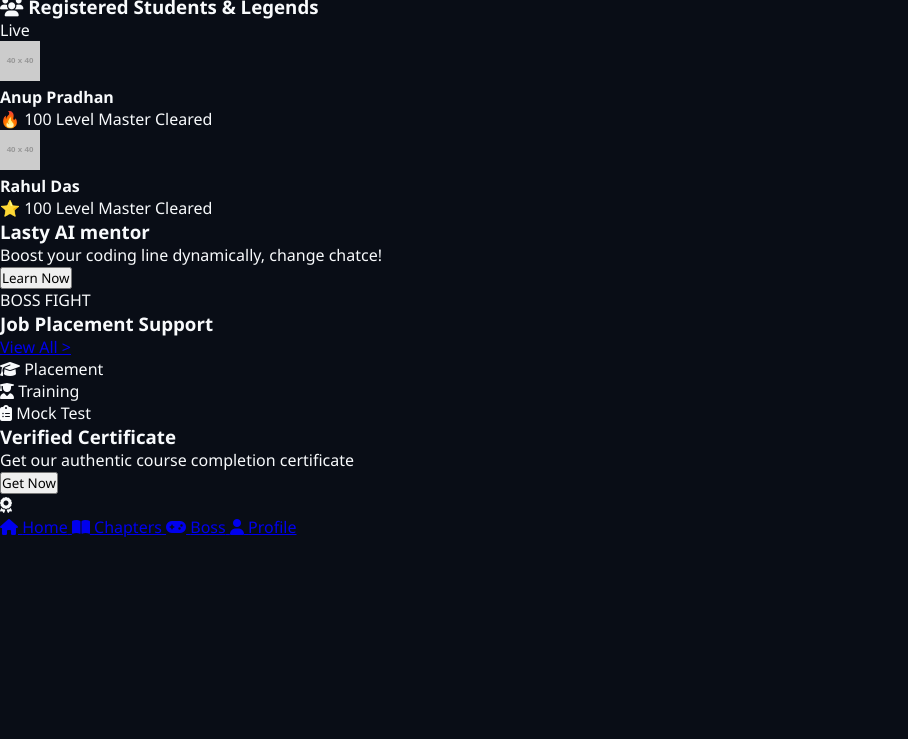
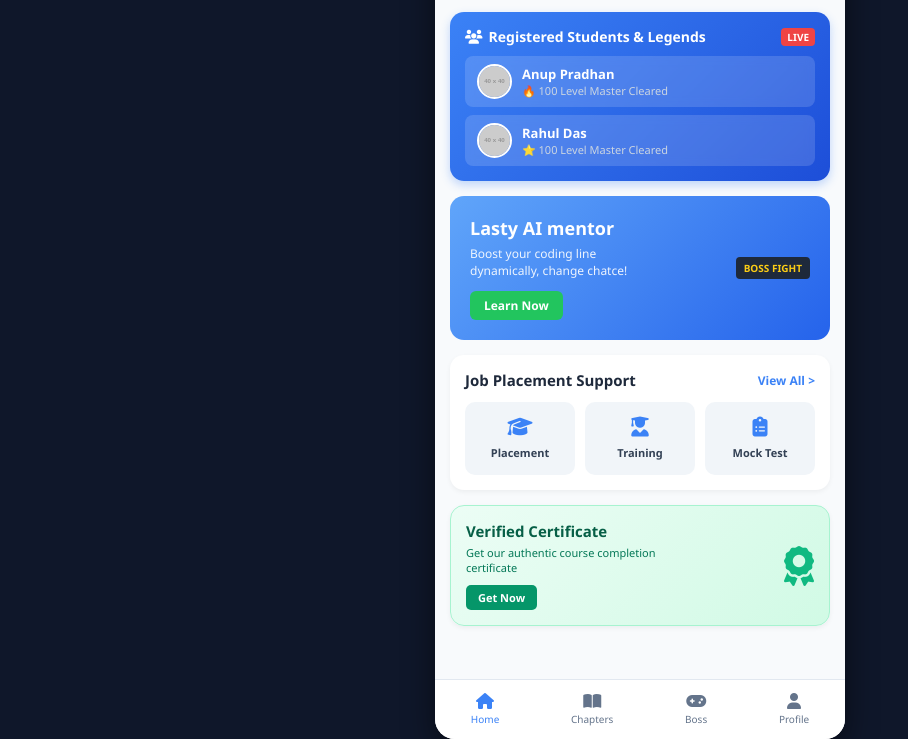
Before and after one commit to vmdynamicsgroup-ceo/GP-Codecraft, a website: page public/index.html in a window 1280 px wide. Shown: the part 61-800 px from the top of the page, without its empty margins (0-908 px from the left). Drawn offline with Linux system fonts and the light colour scheme; placeholder pictures from the web are drawn by us.

Commit message:
Refactor CSS for new layout and component styles
Removed old theme styles and added new styles for layout and components.

```diff
--- a/public/style.css
+++ b/public/style.css
@@ -1,418 +1,303 @@
-/* ===================================================
-   GP Codecraft - Modern Dark Developer Theme
-   Designed for VM Dynamics
-   =================================================== */
-
-/* CSS Variables for Uniform Theme */
-:root {
-  --bg-dark: #090d16;
-  --panel-bg: #131b2e;
-  --card-bg: #1a243b;
-  --border-color: #212d4a;
-  --border-highlight: #334155;
-
-  --primary-blue: #38bdf8;
-  --primary-blue-glow: rgba(56, 189, 248, 0.25);
-  --accent-green: #22c55e;
-  --accent-green-glow: rgba(34, 197, 94, 0.2);
-  --accent-purple: #818cf8;
-  --accent-purple-glow: rgba(129, 140, 248, 0.2);
-  --accent-red: #f87171;
-
-  --text-main: #f8fafc;
-  --text-muted: #94a3b8;
-  --text-sub: #cbd5e1;
-
-  --font-sans: 'Segoe UI', system-ui, -apple-system, BlinkMacSystemFont, Roboto, sans-serif;
-  --font-mono: 'Consolas', 'Fira Code', 'Monaco', monospace;
-}
-
-/* Base Reset & Styles */
 * {
-  box-sizing: border-box;
-  margin: 0;
-  padding: 0;
-  font-family: var(--font-sans);
+    margin: 0;
+    padding: 0;
+    box-sizing: border-box;
+    font-family: 'Segoe UI', Tahoma, Geneva, Verdana, sans-serif;
 }
 
 body {
-  background-color: var(--bg-dark);
-  color: var(--text-main);
-  min-height: 100vh;
-  display: flex;
-  flex-direction: column;
-  overflow-x: hidden;
+    background: #0f172a;
+    display: flex;
+    justify-content: center;
+    align-items: center;
+    min-height: 100vh;
 }
 
-/* Custom Scrollbars */
-::-webkit-scrollbar {
-  width: 6px;
-  height: 6px;
+/* Mobile Frame Wrapper */
+.mobile-container {
+    width: 100%;
+    max-width: 410px;
+    height: 100vh;
+    max-height: 850px;
+    background: #f8fafc;
+    display: flex;
+    flex-direction: column;
+    position: relative;
+    box-shadow: 0 10px 30px rgba(0,0,0,0.5);
+    border-radius: 20px;
+    overflow: hidden;
 }
 
-::-webkit-scrollbar-track {
-  background: var(--bg-dark);
+/* App Header */
+.app-header {
+    display: flex;
+    justify-content: space-between;
+    align-items: center;
+    padding: 15px 20px;
+    background: #ffffff;
+    border-bottom: 1px solid #e2e8f0;
 }
 
-::-webkit-scrollbar-thumb {
-  background: var(--border-color);
-  border-radius: 4px;
+.logo-area h2 {
+    font-size: 20px;
+    color: #1e293b;
+    font-weight: 700;
 }
 
-::-webkit-scrollbar-thumb:hover {
-  background: var(--primary-blue);
+.header-icons {
+    display: flex;
+    gap: 15px;
+    font-size: 18px;
+    color: #475569;
 }
 
-/* ===================================================
-   Navbar Header
-   =================================================== */
-.navbar {
-  background-color: var(--panel-bg);
-  border-bottom: 1px solid var(--border-color);
-  padding: 12px 24px;
-  display: flex;
-  justify-content: space-between;
-  align-items: center;
-  box-shadow: 0 4px 20px rgba(0, 0, 0, 0.4);
-  z-index: 100;
+.trophy-icon { color: #eab308; }
+.bell-icon { color: #ef4444; }
+
+/* Dashboard Scroll Area */
+.dashboard-scroll {
+    flex: 1;
+    overflow-y: auto;
+    padding: 15px;
+    padding-bottom: 70px;
 }
 
-.brand {
-  display: flex;
-  align-items: center;
-  gap: 12px;
+/* Registered Students & 100 Level Winners Box */
+.community-box {
+    background: linear-gradient(135deg, #3b82f6, #1d4ed8);
+    border-radius: 14px;
+    padding: 15px;
+    color: #fff;
+    margin-bottom: 15px;
+    box-shadow: 0 4px 10px rgba(59, 130, 246, 0.3);
 }
 
-.brand h1 {
-  font-size: 1.35rem;
-  font-weight: 700;
-  color: var(--primary-blue);
-  letter-spacing: 0.5px;
-  text-shadow: 0 0 12px var(--primary-blue-glow);
+.box-header {
+    display: flex;
+    justify-content: space-between;
+    align-items: center;
+    margin-bottom: 10px;
 }
 
-.subtitle {
-  font-size: 0.75rem;
-  color: var(--text-muted);
-  font-weight: 500;
+.box-header h3 {
+    font-size: 14px;
+    display: flex;
+    align-items: center;
+    gap: 6px;
 }
 
-.level-selector-wrap {
-  display: flex;
-  align-items: center;
-  gap: 12px;
-  font-size: 0.88rem;
-  color: var(--text-sub);
+.live-badge {
+    background: #ef4444;
+    font-size: 10px;
+    padding: 2px 6px;
+    border-radius: 4px;
+    font-weight: bold;
+    text-transform: uppercase;
 }
 
-.level-selector-wrap label {
-  font-weight: 600;
+.winners-slider {
+    display: flex;
+    flex-direction: column;
+    gap: 8px;
 }
 
-select {
-  background: var(--bg-dark);
-  color: var(--primary-blue);
-  border: 1px solid var(--border-color);
-  padding: 7px 12px;
-  border-radius: 6px;
-  font-weight: 600;
-  outline: none;
-  cursor: pointer;
-  transition: all 0.2s ease;
+.winner-card {
+    display: flex;
+    align-items: center;
+    gap: 10px;
+    background: rgba(255, 255, 255, 0.15);
+    padding: 8px 12px;
+    border-radius: 8px;
+    backdrop-filter: blur(5px);
 }
 
-select:hover, select:focus {
-  border-color: var(--primary-blue);
-  box-shadow: 0 0 10px var(--primary-blue-glow);
+.winner-card img {
+    width: 35px;
+    height: 35px;
+    border-radius: 50%;
+    object-fit: cover;
+    border: 2px solid #fff;
 }
 
-/* ===================================================
-   App Container & Layout Grid
-   =================================================== */
-.app-container {
-  display: flex;
-  flex: 1;
-  height: calc(100vh - 65px);
-  overflow: hidden;
+.winner-card h4 {
+    font-size: 13px;
+    font-weight: 600;
 }
 
-/* Sidebar */
-.sidebar {
-  width: 300px;
-  background-color: var(--panel-bg);
-  border-right: 1px solid var(--border-color);
-  display: flex;
-  flex-direction: column;
+.winner-card p {
+    font-size: 11px;
+    color: #cbd5e1;
 }
 
-.sidebar-header {
-  padding: 16px;
-  border-bottom: 1px solid var(--border-color);
-  display: flex;
-  justify-content: space-between;
-  align-items: center;
-  background: rgba(0, 0, 0, 0.15);
+/* AI Mentor Banner */
+.ai-banner {
+    background: linear-gradient(135deg, #60a5fa, #2563eb);
+    border-radius: 14px;
+    padding: 20px;
+    color: white;
+    display: flex;
+    justify-content: space-between;
+    align-items: center;
+    margin-bottom: 15px;
+    position: relative;
+    overflow: hidden;
 }
 
-.badge {
-  background: rgba(56, 189, 248, 0.1);
-  color: var(--primary-blue);
-  border: 1px solid var(--primary-blue);
-  padding: 4px 10px;
-  border-radius: 20px;
-  font-size: 0.75rem;
-  font-weight: 700;
-  letter-spacing: 0.5px;
+.ai-text h3 {
+    font-size: 18px;
+    margin-bottom: 5px;
 }
 
-.chapter-list {
-  flex: 1;
-  overflow-y: auto;
-  padding: 12px;
-  display: flex;
-  flex-direction: column;
-  gap: 6px;
+.ai-text p {
+    font-size: 12px;
+    opacity: 0.9;
+    margin-bottom: 12px;
+    max-width: 180px;
 }
 
-.chapter-item {
-  padding: 12px 14px;
-  border-radius: 8px;
-  cursor: pointer;
-  background-color: rgba(255, 255, 255, 0.02);
-  border: 1px solid transparent;
-  transition: all 0.25s cubic-bezier(0.4, 0, 0.2, 1);
-  display: flex;
-  align-items: center;
-  justify-content: space-between;
+.learn-btn {
+    background: #22c55e;
+    color: white;
+    border: none;
+    padding: 6px 14px;
+    font-size: 12px;
+    font-weight: bold;
+    border-radius: 6px;
+    cursor: pointer;
 }
 
-.chapter-item:hover {
-  background-color: rgba(56, 189, 248, 0.08);
-  border-color: rgba(56, 189, 248, 0.3);
-  transform: translateX(3px);
+.boss-tag {
+    background: #1e293b;
+    font-size: 10px;
+    padding: 4px 8px;
+    border-radius: 4px;
+    font-weight: bold;
+    color: #facc15;
 }
 
-.chapter-item.active {
-  background: linear-gradient(90deg, rgba(56, 189, 248, 0.15) 0%, rgba(56, 189, 248, 0.05) 100%);
-  border-color: var(--primary-blue);
-  box-shadow: 0 0 15px rgba(56, 189, 248, 0.1);
+/* Section Blocks */
+.section-block {
+    background: white;
+    border-radius: 14px;
+    padding: 15px;
+    margin-bottom: 15px;
+    box-shadow: 0 2px 5px rgba(0,0,0,0.05);
 }
 
-.chapter-item-title {
-  font-size: 0.88rem;
-  font-weight: 600;
-  color: var(--text-main);
+.section-title {
+    display: flex;
+    justify-content: space-between;
+    align-items: center;
+    margin-bottom: 12px;
 }
 
-/* ===================================================
-   Main Content & Cards
-   =================================================== */
-.main-content {
-  flex: 1;
-  padding: 24px;
-  overflow-y: auto;
-  display: flex;
-  flex-direction: column;
-  gap: 20px;
-  background-color: var(--bg-dark);
+.section-title h3 {
+    font-size: 15px;
+    color: #1e293b;
 }
 
-.card {
-  background-color: var(--panel-bg);
-  border: 1px solid var(--border-color);
-  border-radius: 12px;
-  padding: 20px;
-  box-shadow: 0 8px 24px rgba(0, 0, 0, 0.2);
-  transition: border-color 0.2s ease;
+.view-all {
+    font-size: 12px;
+    color: #3b82f6;
+    text-decoration: none;
+    font-weight: 600;
 }
 
-.card:hover {
-  border-color: var(--border-highlight);
+.services-grid {
+    display: grid;
+    grid-template-columns: repeat(3, 1fr);
+    gap: 10px;
 }
 
-.tag {
-  background: var(--primary-blue);
-  color: #000;
-  font-weight: 700;
-  font-size: 0.7rem;
-  padding: 3px 8px;
-  border-radius: 4px;
-  text-transform: uppercase;
-  letter-spacing: 0.5px;
+.service-card {
+    background: #f1f5f9;
+    padding: 15px 10px;
+    border-radius: 10px;
+    text-align: center;
+    display: flex;
+    flex-direction: column;
+    align-items: center;
+    gap: 8px;
 }
 
-.topic-tag {
-  background: var(--accent-purple);
-  color: #ffffff;
+.service-card i {
+    font-size: 20px;
+    color: #3b82f6;
 }
 
-.chapter-meta {
-  display: flex;
-  gap: 8px;
-  margin-bottom: 12px;
+.service-card span {
+    font-size: 11px;
+    font-weight: 600;
+    color: #334155;
 }
 
-#chapterTitle {
-  margin-bottom: 10px;
-  color: var(--text-main);
-  font-size: 1.4rem;
-  font-weight: 700;
+/* Certificate Section */
+.certificate-box {
+    background: linear-gradient(135deg, #ecfdf5, #d1fae5);
+    border: 1px solid #a7f3d0;
+    display: flex;
+    justify-content: space-between;
+    align-items: center;
 }
 
-#chapterDescription {
-  color: var(--text-muted);
-  line-height: 1.6;
-  font-size: 0.95rem;
-  white-space: pre-line;
+.cert-info h3 {
+    font-size: 15px;
+    color: #065f46;
+    margin-bottom: 4px;
 }
 
-/* ===================================================
-   Code Playground & Editor
-   =================================================== */
-textarea {
-  width: 100%;
-  height: 160px;
-  background-color: #050811;
-  color: var(--primary-blue);
-  border: 1px solid var(--border-color);
-  border-radius: 8px;
-  padding: 14px;
-  font-family: var(--font-mono);
-  font-size: 0.92rem;
-  line-height: 1.5;
-  margin-top: 12px;
-  resize: vertical;
-  outline: none;
-  transition: all 0.2s ease;
+.cert-info p {
+    font-size: 11px;
+    color: #047857;
+    margin-bottom: 10px;
+    max-width: 200px;
 }
 
-textarea:focus {
-  border-color: var(--primary-blue);
-  box-shadow: 0 0 12px var(--primary-blue-glow);
+.get-cert-btn {
+    background: #059669;
+    color: white;
+    border: none;
+    padding: 5px 12px;
+    font-size: 11px;
+    font-weight: bold;
+    border-radius: 5px;
+    cursor: pointer;
 }
 
-.action-bar {
-  display: flex;
-  gap: 12px;
-  margin: 14px 0;
+.cert-icon i {
+    font-size: 40px;
+    color: #10b981;
 }
 
-.btn {
-  flex: 1;
-  padding: 12px;
-  border: none;
-  border-radius: 8px;
-  font-weight: 700;
-  font-size: 0.9rem;
-  cursor: pointer;
-  transition: all 0.2s ease;
-  display: flex;
-  align-items: center;
-  justify-content: center;
-  gap: 6px;
+/* Bottom Navigation */
+.bottom-nav {
+    position: absolute;
+    bottom: 0;
+    left: 0;
+    width: 100%;
+    height: 60px;
+    background: #ffffff;
+    border-top: 1px solid #e2e8f0;
+    display: flex;
+    justify-content: space-around;
+    align-items: center;
+    z-index: 100;
 }
 
-.btn-success {
-  background-color: var(--accent-green);
-  color: #000;
-  box-shadow: 0 4px 12px var(--accent-green-glow);
+.nav-item {
+    display: flex;
+    flex-direction: column;
+    align-items: center;
+    text-decoration: none;
+    color: #64748b;
+    font-size: 10px;
+    gap: 3px;
 }
 
-.btn-success:hover {
-  background-color: #16a34a;
-  transform: translateY(-1px);
+.nav-item i {
+    font-size: 16px;
 }
 
-.btn-ai {
-  background-color: var(--accent-purple);
-  color: #ffffff;
-  box-shadow: 0 4px 12px var(--accent-purple-glow);
+.nav-item.active {
+    color: #3b82f6;
 }
-
-.btn-ai:hover {
-  background-color: #6366f1;
-  transform: translateY(-1px);
-}
-
-.console-box {
-  background: #020408;
-  border: 1px solid var(--border-color);
-  border-radius: 8px;
-  padding: 12px 16px;
-  font-family: var(--font-mono);
-  font-size: 0.88rem;
-  min-height: 70px;
-}
-
-.console-title {
-  color: var(--text-muted);
-  font-size: 0.72rem;
-  font-weight: 700;
-  letter-spacing: 1px;
-  margin-bottom: 6px;
-}
-
-#consoleOutput {
-  color: #a3e635;
-  white-space: pre-wrap;
-  word-break: break-all;
-  line-height: 1.4;
-}
-
-/* ===================================================
-   AI Assistant Card
-   =================================================== */
-.ai-card {
-  border-color: rgba(129, 140, 248, 0.4);
-  background: linear-gradient(180deg, rgba(129, 140, 248, 0.05) 0%, var(--panel-bg) 100%);
-}
-
-.ai-header h3 {
-  font-size: 1.05rem;
-  color: var(--accent-purple);
-  margin-bottom: 10px;
-  display: flex;
-  align-items: center;
-  gap: 8px;
-}
-
-.ai-body {
-  font-size: 0.92rem;
-  color: var(--text-sub);
-  line-height: 1.6;
-}
-
-/* ===================================================
-   Responsive Mobile View
-   =================================================== */
-@media (max-width: 768px) {
-  .navbar {
-    flex-direction: column;
-    gap: 12px;
-    align-items: flex-start;
-  }
-
-  .level-selector-wrap {
-    width: 100%;
-    justify-content: space-between;
-  }
-
-  .app-container {
-    flex-direction: column;
-    height: auto;
-    overflow: visible;
-  }
-
-  .sidebar {
-    width: 100%;
-    height: 220px;
-  }
-
-  .main-content {
-    padding: 16px;
-  }
-
-  .action-bar {
-    flex-direction: column;
-  }
-}
```
